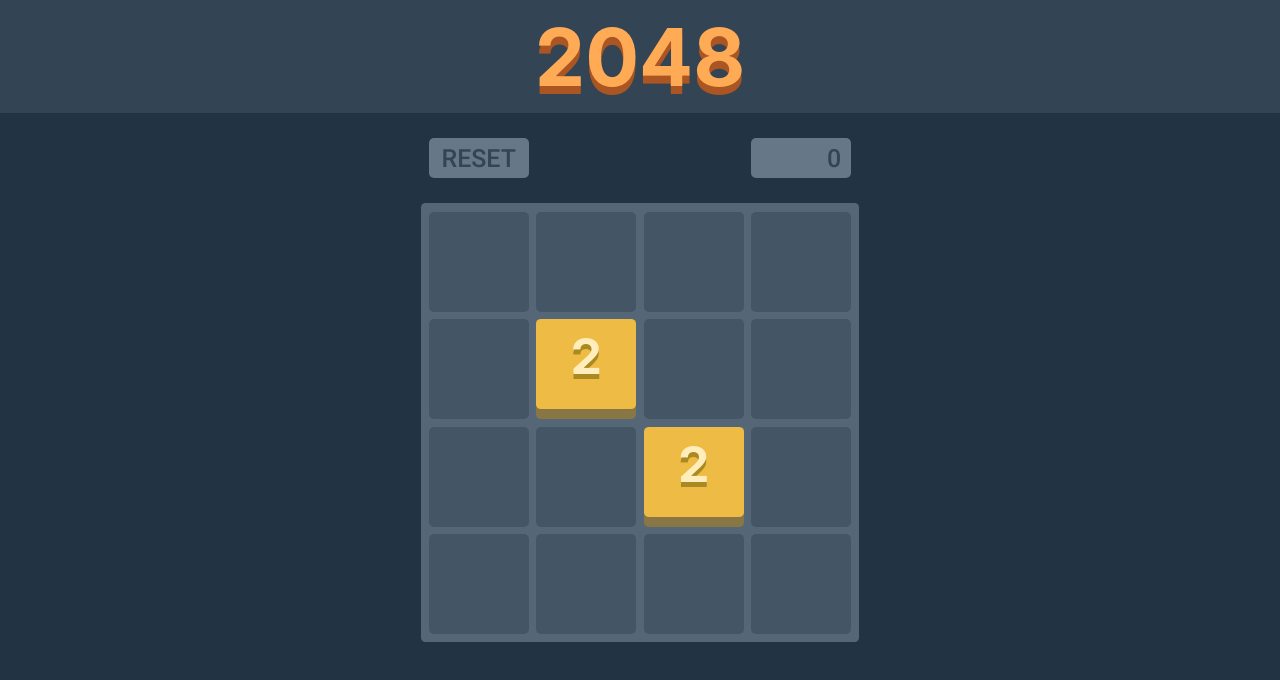
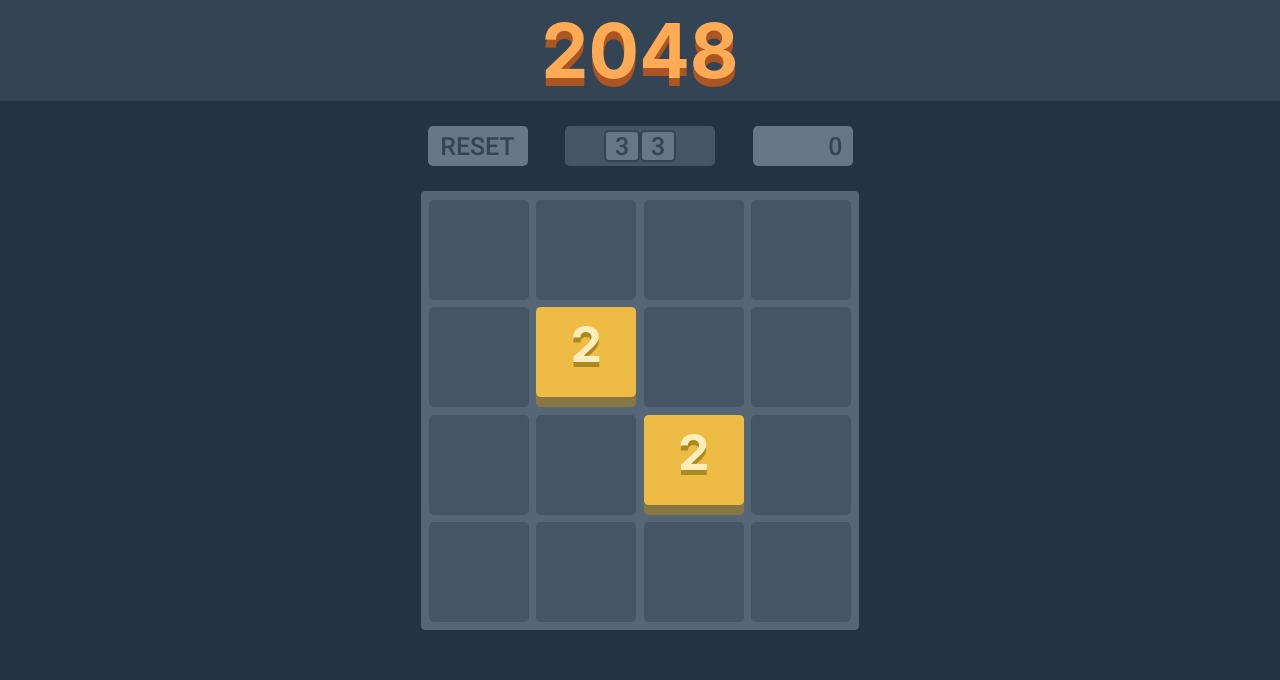
Before and after one commit to AmitMendl/React2048, a React (Create React App) app: page / in a window 1280 px wide. Shown: the top 680 px of the page. Built offline with nearby package versions, Linux system fonts and the light colour scheme.

Commit message:
working on css :(

```diff
--- a/src/App.css
+++ b/src/App.css
@@ -9,8 +9,8 @@
   background-color: #345;
   color: #fa5;
   text-shadow: 0px 7.5px 0 #a52;
-  padding: 1vh;
-  font-size: 10vh;
+  padding: 5px;
+  font-size: 75px;
   font-weight: bold;
 }
 
--- a/src/Components/Grid/Grid.css
+++ b/src/Components/Grid/Grid.css
@@ -76,5 +76,20 @@ button {
 }
 
 .GameHeader {
+  width: 440px;
   height: 40px;
 }
+
+.SizeHeader {
+  width: 150px;
+  height: 40px;
+  margin: auto;
+  padding: none;
+  background-color: #456;
+  border-radius: 5px;
+  font-size: 30px;
+  font-family: 'Roboto';
+  display: inline-block;
+  color: #234;
+  margin: auto;
+}
--- a/src/Components/Grid/Grid.js
+++ b/src/Components/Grid/Grid.js
@@ -1,6 +1,7 @@
 import React from 'react';
 import {newMatrix, useInput, tileMatrix } from './GridController'
 import './Grid.css'
+import './SizeSelect.css'
 
 const Grid = (props) => {
 
@@ -12,20 +13,43 @@ const Grid = (props) => {
 
   useInput(Matrix, setMatrix, score, setScore);
 
+  const Reset = () => { //Reset Button
+    return (
+      <button className='Reset' onClick={() => {setMatrix(newMatrix(width, height));setScore(0);}}>
+        RESET
+      </button>)
+  }
+
+  const Score = () => {
+    return (
+    <div className='Score'>
+      <div className='ScoreText'>
+        {score}
+      </div>
+    </div>
+    )
+  }
+
   return (
     <div className='Container'>
       <div className='GameHeader'>
-        <button className='Reset' onClick={() => {
-            setMatrix(newMatrix(width, height))
-            setScore(0);
-          }}>
-
-            RESET
-        </button>
-        <div className='Score'>
-          <div className='ScoreText'>
-            {score}
-          </div>
+        <Reset/>
+        <Score/>
+        <div className='SizeHeader'>
+          <select>
+            <option>3</option>
+            <option>4</option>
+            <option>5</option>
+            <option>6</option>
+            <option>7</option>
+          </select>
+          <select>
+            <option>3</option>
+            <option>4</option>
+            <option>5</option>
+            <option>6</option>
+            <option>7</option>
+          </select>
         </div>
       </div>
       <div>
--- /dev/null
+++ b/src/Components/Grid/SizeSelect.css
@@ -0,0 +1,27 @@
+@font-face {
+    font-family: Roboto;
+    src: url(../../fonts/Roboto-Medium.ttf);
+}
+
+select {
+  width: 36px;
+  font-size: 16px;
+  border: none;
+  height: 32px;
+  -webkit-appearance: none;
+  -moz-appearance: none;
+  appearance: none;
+  outline: none;
+  background: #678;
+  color: #345;
+  text-align: center;
+  border-radius: 5px;
+  font-size: 25px;
+  font-family: 'Roboto';
+  margin-top: 4px;
+  margin-bottom: 4px;
+
+  border-color: #345;
+  border-style: solid;
+  border-width: 2.5px;
+}
```
Also changed, not shown: src/Components/Grid/selectArrow.png (added).
